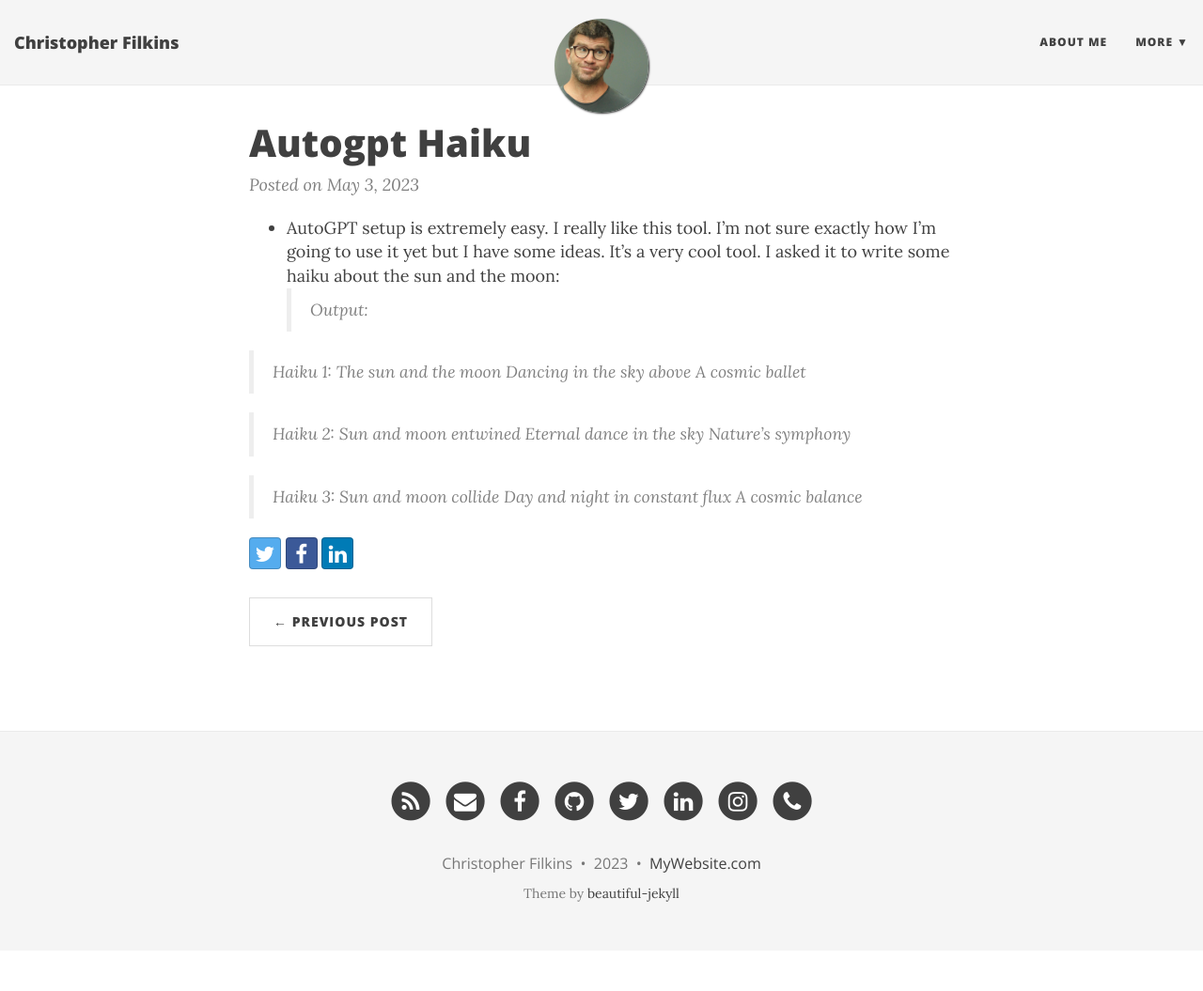
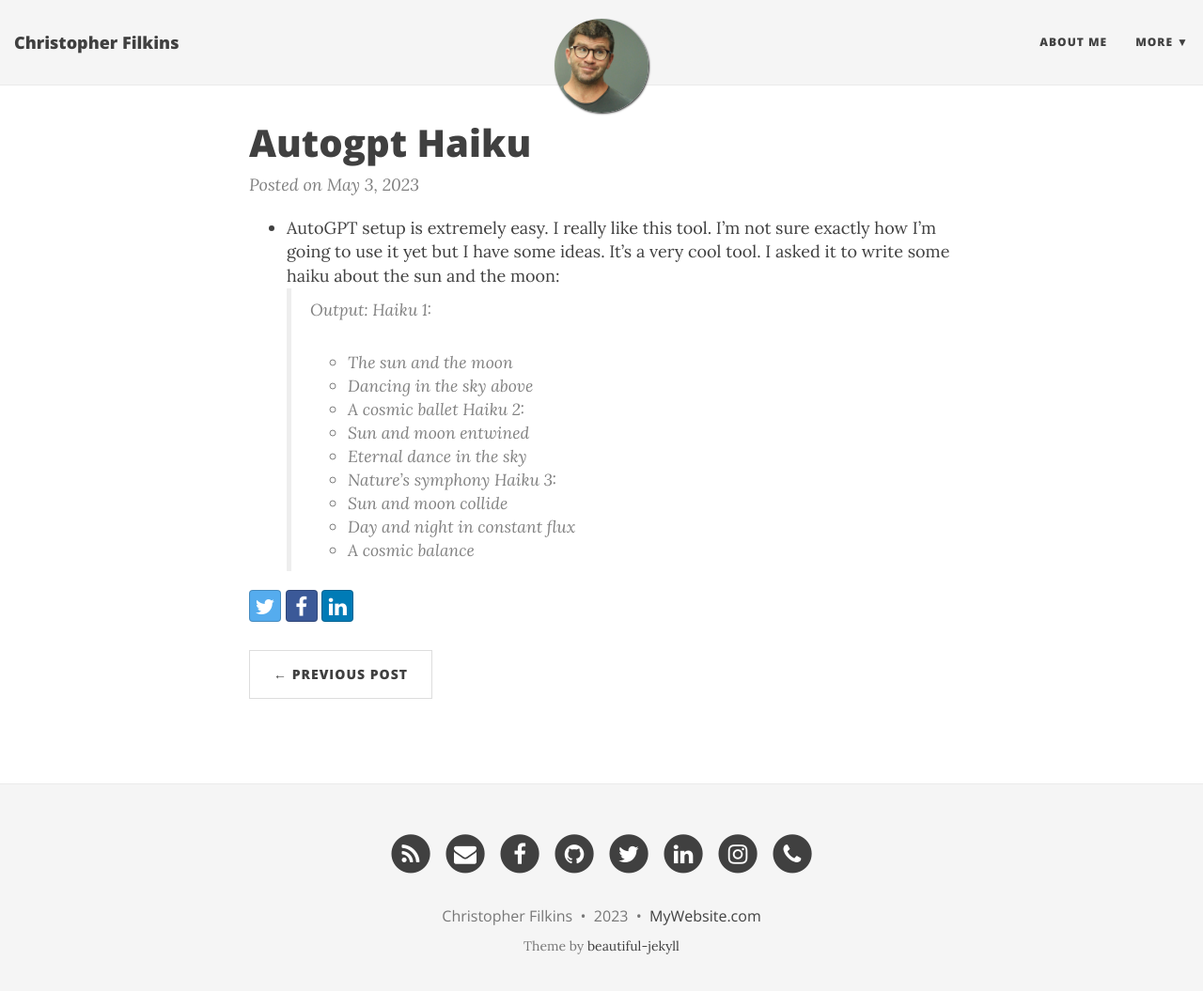
Before and after one commit to filchyboy/filchyboy.github.io, a Jekyll site: the page built from _posts/2023-05-03-AutoGPT-Haiku.md, in a window 1280 px wide and 1068 px high. Shown: the top 1055 px of the window at 94% size. Built offline with Jekyll 4.4.1, drawn with Linux system fonts in a browser that asks for light colours; nearby versions of some CDN libraries.

Commit message:
new edit

```diff
--- a/_posts/2023-05-03-AutoGPT-Haiku.md
+++ b/_posts/2023-05-03-AutoGPT-Haiku.md
@@ -1,17 +1,14 @@
 * AutoGPT setup is extremely easy. I really like this tool. I'm not sure exactly how I'm going to use it yet but I have some ideas. It's a very cool tool. I asked it to write some haiku about the sun and the moon:
 > Output:
-
 > Haiku 1:
-> The sun and the moon
-> Dancing in the sky above
-> A cosmic ballet
-
+> * The sun and the moon
+> * Dancing in the sky above
+> * A cosmic ballet
 > Haiku 2:
-> Sun and moon entwined
-> Eternal dance in the sky
-> Nature's symphony
-
+> * Sun and moon entwined
+> * Eternal dance in the sky
+> * Nature's symphony
 > Haiku 3:
-> Sun and moon collide
-> Day and night in constant flux
-> A cosmic balance
+> * Sun and moon collide
+> * Day and night in constant flux
+> * A cosmic balance
```
